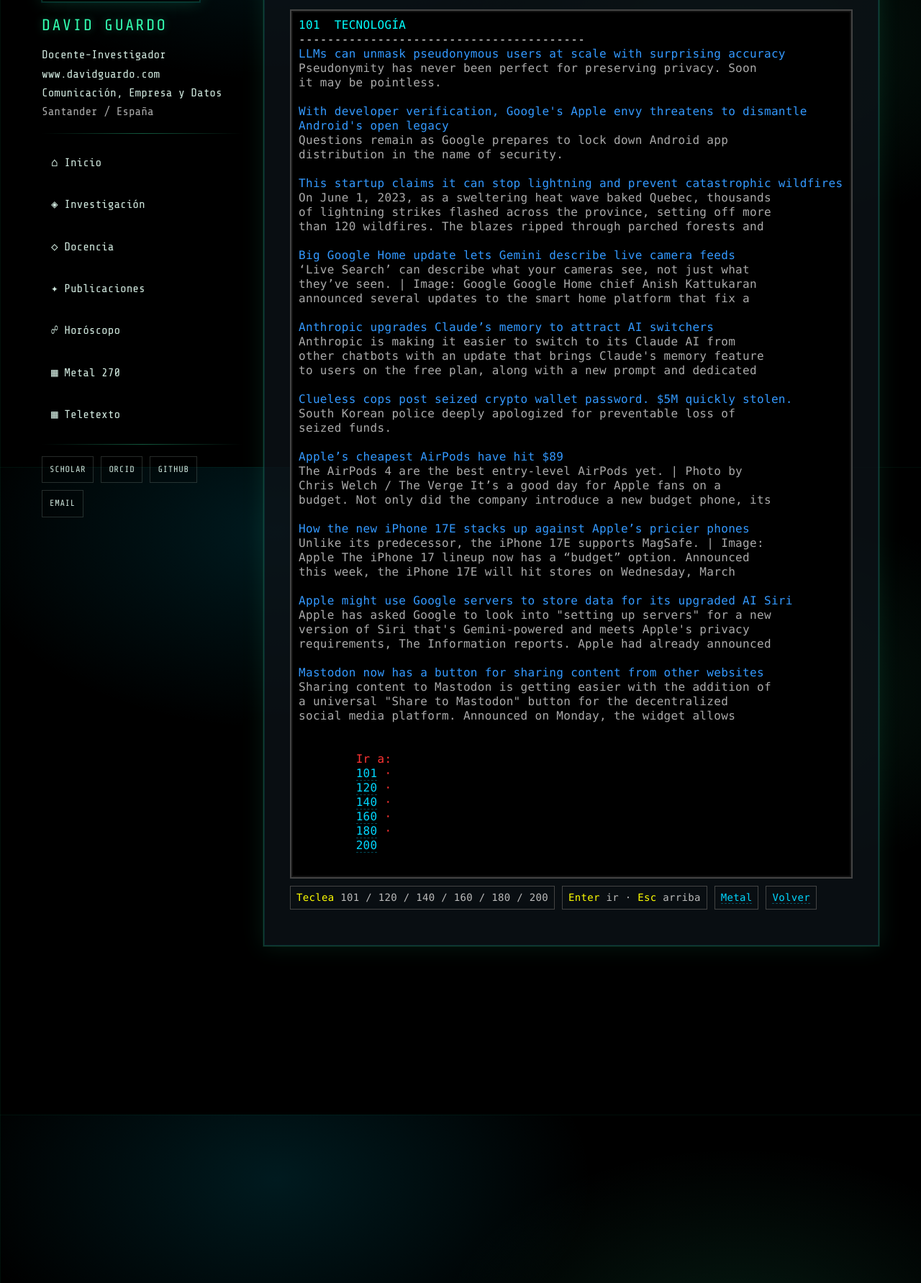
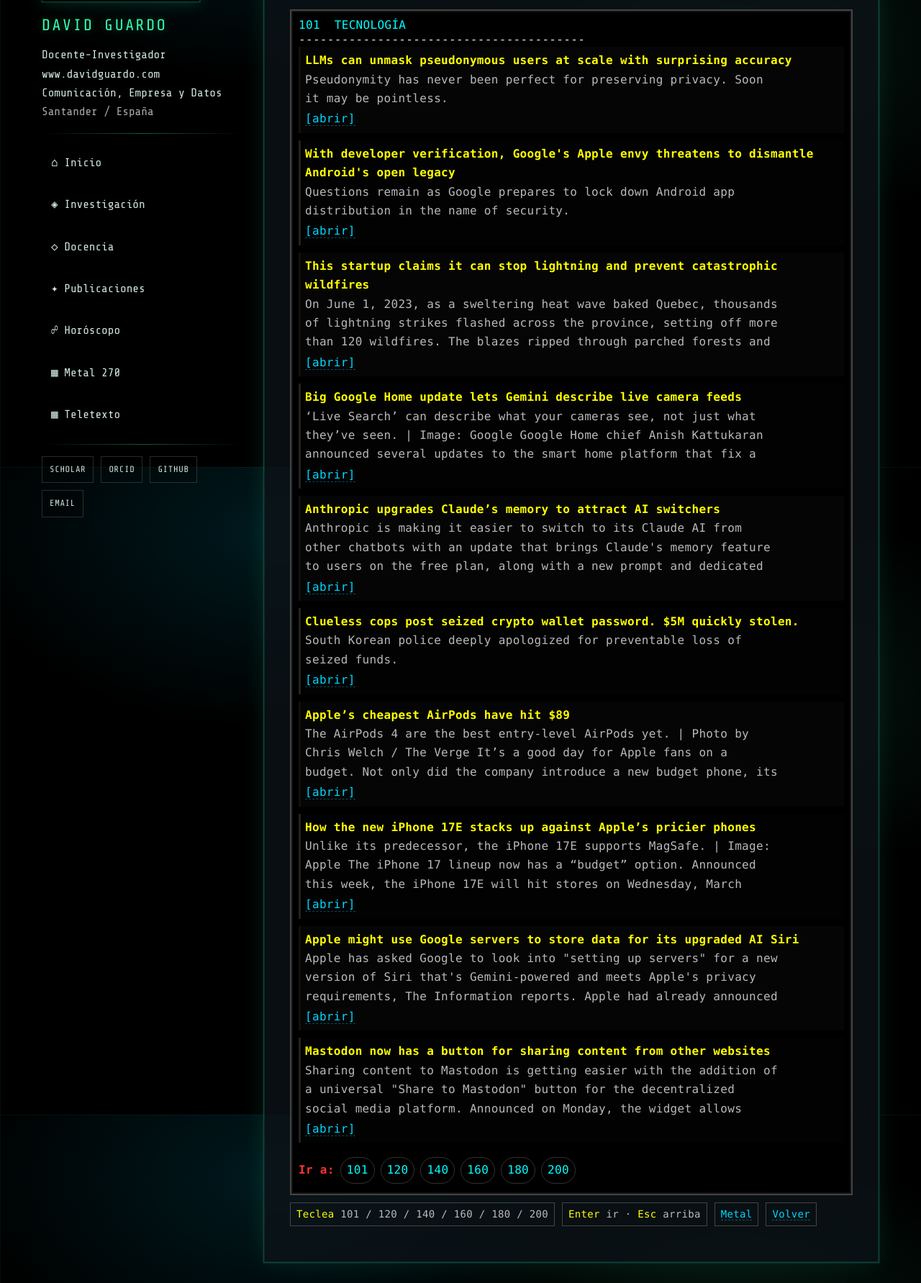
Before and after one commit to guardovich/guardovich.github.io, a Jekyll site: the page built from teletexto.html, in a window 1280 px wide, cut to the strip 251-2034 px from the top of the page. Shown: the whole strip at 72% size. Built offline with Jekyll 4.4.1, drawn with Linux system fonts in a browser that asks for light colours; some of the changed lines change nothing that is shown.

Commit message:
Update teletexto.html

```diff
--- a/teletexto.html
+++ b/teletexto.html
@@ -19,6 +19,27 @@
   .pill{border:1px solid #444;padding:4px 8px;}
   a{color:var(--c);text-decoration:none;} a:hover{text-decoration:underline;}
   .muted{color:#aaa}
+
+  /* Zebra rows (teletexto vibe) */
+  .item{padding:6px 6px;border-left:3px solid transparent;}
+  .item.odd{background:#050505;border-left-color:#111;}
+  .item.even{background:#020202;border-left-color:#222;}
+  .item .t{font-weight:700;color:var(--y);}
+  .item .s{color:#b9b9b9;}
+  .item .open{margin-top:2px}
+  .sep{height:10px}
+
+  /* Nav links horizontal + pill-ish */
+  .navrow{margin-top:10px;display:flex;flex-wrap:wrap;gap:8px;align-items:center}
+  .navrow .label{color:var(--r);font-weight:700}
+  .navrow a{
+    display:inline-block;
+    border:1px solid #333;
+    padding:4px 8px;
+    border-radius:999px;
+    color:var(--c);
+  }
+  .navrow a:hover{border-color:var(--c)}
 </style>
 
 <div class="ttx">
@@ -80,14 +101,80 @@
   function escapeHtml(s){
     return String(s).replaceAll('&','&amp;').replaceAll('<','&lt;').replaceAll('>','&gt;');
   }
+  function escapeAttr(s){
+    return String(s).replaceAll('"','&quot;');
+  }
+
+  // ===== Page 200: abreviaturas -> nombres completos (front-only) =====
+  // Ajusta/añade aquí lo que necesites.
+  const TEAM_MAP = {
+    // España / LaLiga (ejemplos típicos que te salen)
+    "REA":"Real Madrid",
+    "BAR":"FC Barcelona",
+    "ATL":"Atlético de Madrid",
+    "SEV":"Sevilla FC",
+    "VAL":"Valencia CF",
+    "ATH":"Athletic Club",
+    "VIL":"Villarreal CF",
+    "OSA":"CA Osasuna",
+    "ESP":"RCD Espanyol",
+    "CEL":"RC Celta",
+    "GIR":"Girona FC",
+    "RAY":"Rayo Vallecano",
+    "ALA":"Deportivo Alavés",
+    "LEV":"Levante UD",
+    "ELC":"Elche CF",
+    "MAL":"Málaga CF"
+  };
+
+  function expandTeamsInLine(title){
+    // Detecta líneas tipo: "GIR  1-2  CEL" o "REA  2-2  SEV"
+    const s = String(title || "").trim();
+    const m = s.match(/^([A-ZÁÉÍÓÚÜÑ]{3})\s+(\d+|-)\s*-\s*(\d+|-)\s+([A-ZÁÉÍÓÚÜÑ]{3})$/);
+    if(!m) return s;
+
+    const h = m[1], hs = m[2], as = m[3], a = m[4];
+    const home = TEAM_MAP[h] || h;
+    const away = TEAM_MAP[a] || a;
+    return `${home} ${hs}-${as} ${away}`;
+  }
+
+  function navHtml(){
+    // botones horizontales + clicables
+    return `
+      <div class="navrow">
+        <span class="label">Ir a:</span>
+        <a href="#" data-page="101">101</a>
+        <a href="#" data-page="120">120</a>
+        <a href="#" data-page="140">140</a>
+        <a href="#" data-page="160">160</a>
+        <a href="#" data-page="180">180</a>
+        <a href="#" data-page="200">200</a>
+      </div>
+    `;
+  }
+
+  function wireNav(data){
+    screen.querySelectorAll('[data-page]').forEach(a => {
+      a.addEventListener('click', (e) => {
+        e.preventDefault();
+        const page = Number(a.getAttribute('data-page'));
+        renderPage(page, data);
+      });
+    });
+  }
 
   function renderPage(page, data){
     pnum.textContent = page;
 
     const block = data.pages?.[String(page)];
     if(!block){
-      screen.innerHTML = `<div class="line r">Página ${page} no disponible</div>
-                          <div class="line">Teclea 101 / 120 / 140 / 160 / 180 / 200</div>`;
+      screen.innerHTML = `
+        <div class="line r">Página ${page} no disponible</div>
+        <div class="line muted">Teclea 101 / 120 / 140 / 160 / 180 / 200</div>
+        ${navHtml()}
+      `;
+      wireNav(data);
       return;
     }
 
@@ -99,39 +186,40 @@
     out.push(`<div class="line c">${escapeHtml(header)}</div>`);
     out.push(`<div class="line">----------------------------------------</div>`);
 
-    items.slice(0, max).forEach((it) => {
-      const title = stripHtml(it.title);
+    items.slice(0, max).forEach((it, idx) => {
+      const oddEven = (idx % 2 === 0) ? "odd" : "even";
+
+      let title = stripHtml(it.title);
+      // Solo para la 200: expande equipos si encaja
+      if (String(page) === "200") title = expandTeamsInLine(title);
+
       const desc  = stripHtml(it.summary || it.description || "");
+      const link = it.link || "";
 
-      out.push(`<div class="line b">${escapeHtml(title)}</div>`);
-      wrap(desc, 66).slice(0, 3).forEach(l => out.push(`<div class="line muted">${escapeHtml(l)}</div>`));
-      out.push(`<div class="line"> </div>`);
+      out.push(`<div class="item ${oddEven}">`);
+      out.push(`<div class="t">${escapeHtml(title)}</div>`);
+
+      // En resultados de fútbol suele ser FINISHED/LIVE, lo ponemos compacto
+      const isTiny = String(page) === "200" && (desc === "FINISHED" || desc === "LIVE" || desc === "IN_PLAY");
+      if(desc){
+        const lines = wrap(desc, 66).slice(0, isTiny ? 1 : 3);
+        lines.forEach(l => out.push(`<div class="s">${escapeHtml(l)}</div>`));
+      }
+
+      // ✅ Enlace al final de cada “noticia”
+      if(link){
+        out.push(`<div class="open"><a href="${escapeAttr(link)}" target="_blank" rel="noopener">[abrir]</a></div>`);
+      }
+
+      out.push(`</div>`);
+      out.push(`<div class="sep"></div>`);
     });
 
-    // ✅ LINKS CLICKABLES
-    out.push(`
-      <div class="line r">
-        Ir a:
-        <a href="#" data-goto="101">101</a> ·
-        <a href="#" data-goto="120">120</a> ·
-        <a href="#" data-goto="140">140</a> ·
-        <a href="#" data-goto="160">160</a> ·
-        <a href="#" data-goto="180">180</a> ·
-        <a href="#" data-goto="200">200</a>
-      </div>
-    `);
+    out.push(navHtml());
 
     screen.innerHTML = out.join("");
+    wireNav(data);
     scrollTo({top:0, behavior:"smooth"});
-
-    // ✅ ACTIVAR CLICK-TO-GO
-    screen.querySelectorAll('a[data-goto]').forEach(a => {
-      a.addEventListener('click', (ev) => {
-        ev.preventDefault();
-        const p = Number(a.dataset.goto);
-        renderPage(p, data);
-      });
-    });
   }
 
   let DATA = null;
```
